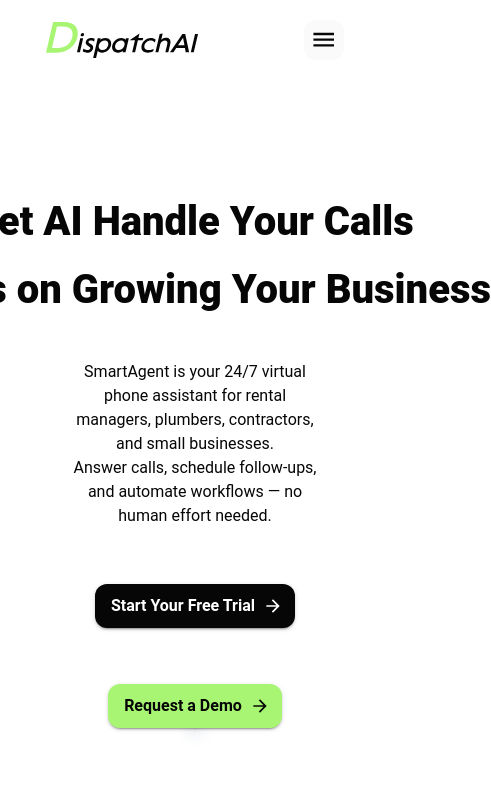
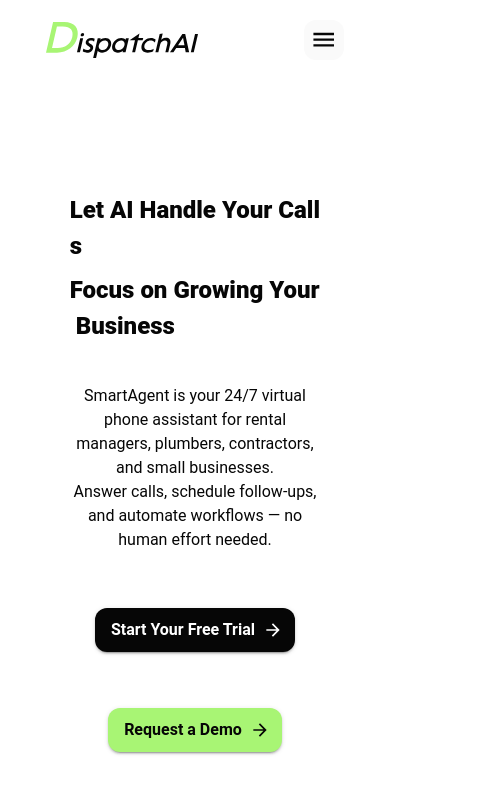
Before and after one commit to Dispatch-AI-com/frontend, a Next.js app: page / in a window 390 px wide. Shown: the top 807 px of the page, 491 px wide, since content can reach past the window. Built offline with nearby package versions, Linux system fonts and the light colour scheme.

Commit message:
hero-responsiveness-update

```diff
--- a/src/app/landing/components/HeroSection.tsx
+++ b/src/app/landing/components/HeroSection.tsx
@@ -39,12 +39,9 @@ const StyledHeader = styled('h1')`
   font-family: ${({ theme }) => theme.typography.h1.fontFamily};
   font-weight: ${({ theme }) => theme.typography.h1.fontWeight};
   margin: 0;
+  overflow-wrap: anywhere;
 
-  @media (min-width: ${({ theme }) => theme.breakpoints.values.sm}px) {
-    font-size: ${({ theme }) => theme.typography.h3.fontSize};
-  }
-
-  @media (min-width: ${({ theme }) => theme.breakpoints.values.md}px) {
+  @media (max-width: ${({ theme }) => theme.breakpoints.values.md}px) {
     font-size: ${({ theme }) => theme.typography.h2.fontSize};
   }
 
@@ -85,20 +82,24 @@ const StyledDemoBox = styled('div')`
   background-color: ${({ theme }) => theme.palette.background.default};
   border-radius: ${({ theme }) => theme.shape.borderRadius};
   border: 1px solid ${({ theme }) => theme.palette.grey[200]};
-  box-shadow: 0 0 12px 8px hsla(220, 25%, 80%, 0.2);
+  box-shadow: 0 0 12px 8px ${({ theme }) => theme.shadows[4]};
   background-image: url('/demo-image.png');
   background-size: cover;
   background-position: center;
 
   @media (min-width: ${({ theme }) => theme.breakpoints.values.sm}px) {
-    width: 900px;
-    height: 530px;
+    width: 90%;
+    height: auto;
+    aspect-ratio: 16 / 9;
     margin-top: ${({ theme }) => theme.spacing(10)};
   }
 
-  @media (max-width: ${({ theme }) => theme.breakpoints.values.xs}px) {
-    width: 700px;
-    height: 530px;
+  @media (max-width: ${({ theme }) => theme.breakpoints.values.sm}px) {
+    width: 90%;
+    max-width: 700px;
+    height: auto;
+    aspect-ratio: 16 / 9;
+    margin-top: ${({ theme }) => theme.spacing(7)};
   }
 `;
 
```
